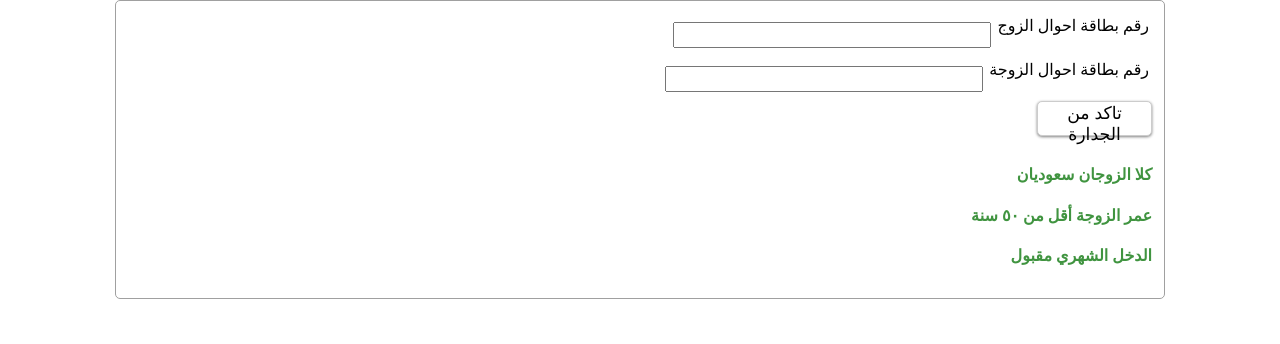
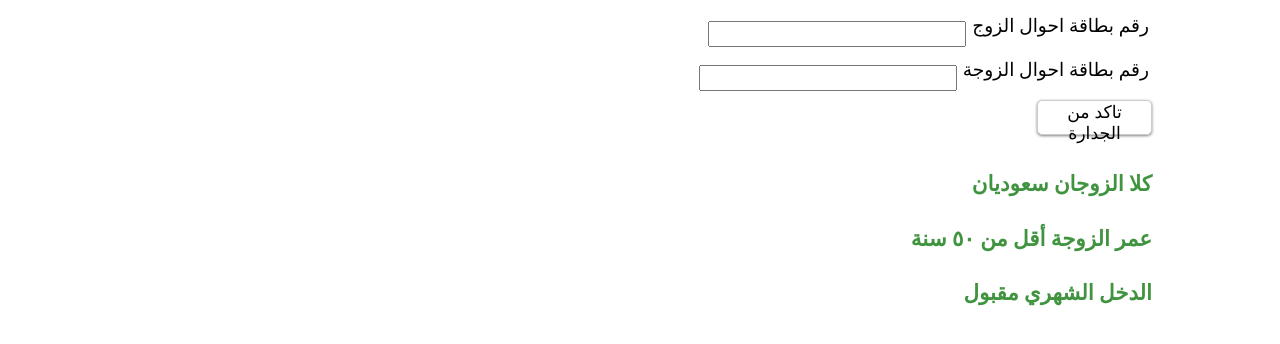
Before and after one commit to yazeed44/hutech, a website: page public/pages/eligibility.html in a window 1280 px wide. Drawn offline with Linux system fonts and the light colour scheme.

Commit message:
eligilibty

```diff
--- a/public/pages/eligibility.html
+++ b/public/pages/eligibility.html
@@ -11,14 +11,17 @@
             margin:auto;
             background: transparent;
         }
-        h4 {color:rgb(64, 148, 64)}
+        h4 {
+            font-size: 16pt;
+            color:rgb(64, 148, 64)
+        }
         #eligibility_container{
-            border: 1px solid rgb(160, 160, 160);
+            /* border: 1px solid rgb(160, 160, 160); */
             width: 80%;
             padding: 12px;
             background:rgb(255, 255, 255);
             /* box-shadow: -1px 0px 1px 0px rgb(128 126 126);  Opera 10.5, IE 9, Firefox 4+, Chrome 6+, iOS 5 */
-            border-radius: 5px;
+            /* border-radius: 5px; */
             margin: auto;
         }
         .input-label{
@@ -28,11 +31,13 @@
             justify-content: right;
             float: right;
             border-radius: 10px;
+            font-size: 14pt;
         }
         #husband_id, #wife_id{
-            width: 310px;
+            width: 250px;
             margin: 6px;
             height: 20px;
+            font-size: 14pt;
         }
         #eli_btn{
             background: white;
```
